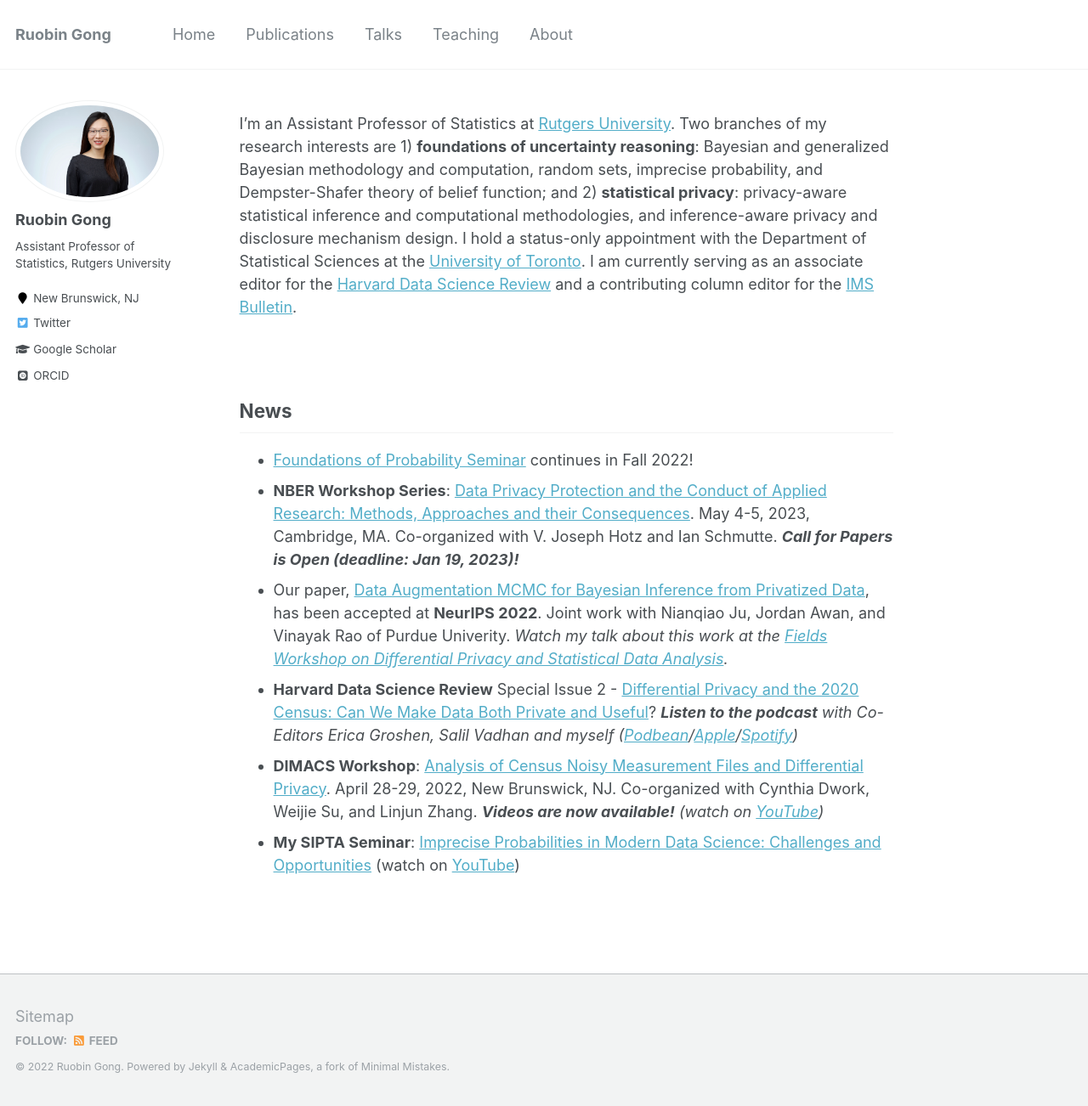
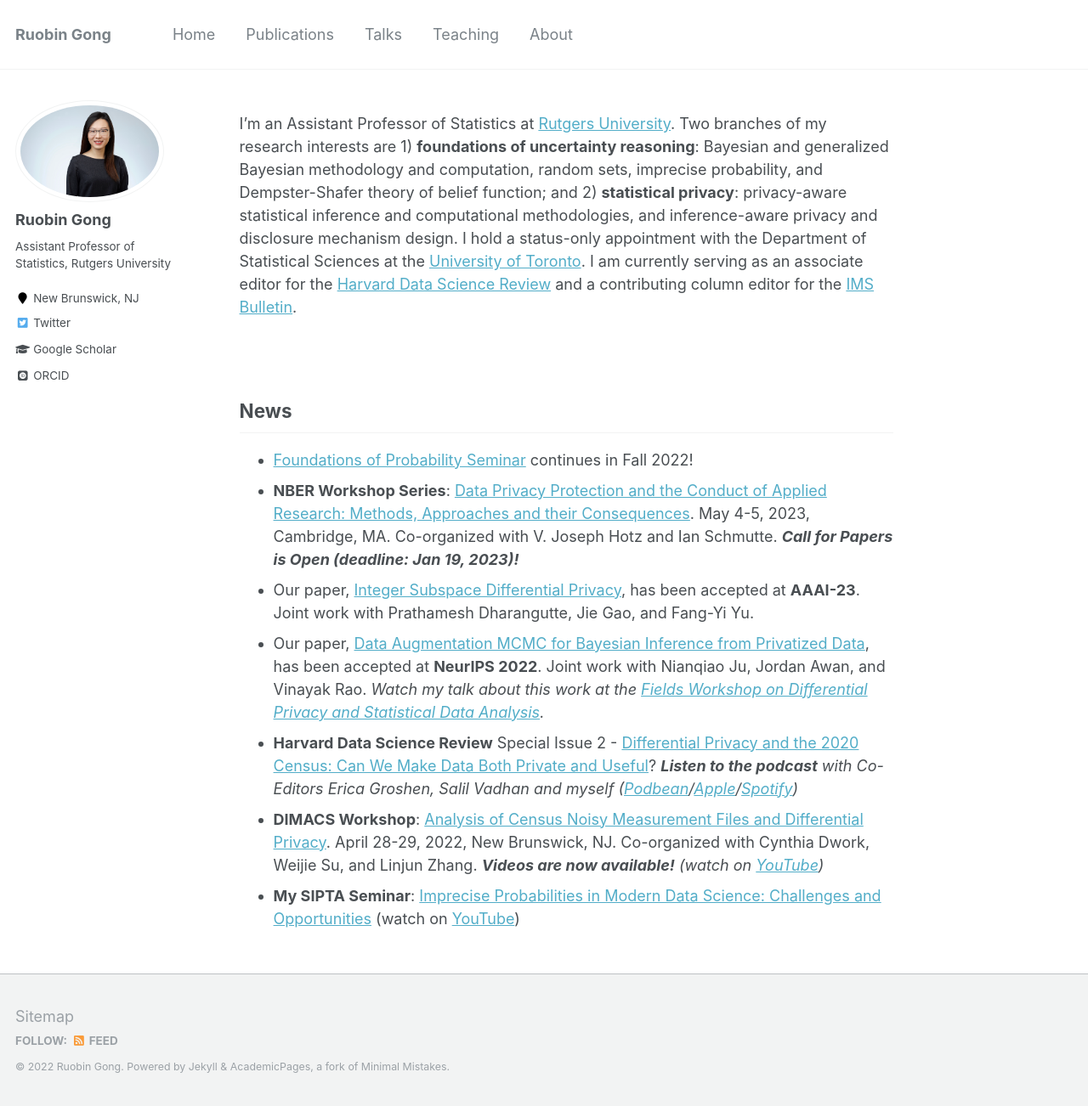
Before and after one commit to RuobinGong/RuobinGong.github.io, a Jekyll site: the page built from _pages/home.md, in a window 1280 px wide and 1302 px high. Shown: the whole window at 85% size. Built offline with Jekyll 4.4.1, drawn with Linux system fonts in a browser that asks for light colours; some web fonts are replaced.

Commit message:
Update home.md

```diff
--- a/_pages/home.md
+++ b/_pages/home.md
@@ -19,7 +19,8 @@ I'm an Assistant Professor of Statistics at [Rutgers University](https://www.sta
 
 * [Foundations of Probability Seminar](https://foundationsofprobabilityseminar.com) continues in Fall 2022!
 * **NBER Workshop Series**: [Data Privacy Protection and the Conduct of Applied Research: Methods, Approaches and their Consequences](https://www.nber.org/data-privacy-protection-and-conduct-applied-research-methods-approaches-and-their-consequences). May 4-5, 2023, Cambridge, MA. Co-organized with V. Joseph Hotz and Ian Schmutte. _**Call for Papers is Open (deadline: Jan 19, 2023)!**_
-* Our paper, [Data Augmentation MCMC for Bayesian Inference from Privatized Data](https://ruobingong.github.io/publication/2022-06-01-DAMCMC), has been accepted at **NeurIPS 2022**. Joint work with Nianqiao Ju, Jordan Awan, and Vinayak Rao of Purdue Univerity.  _Watch my talk about this work at the [Fields Workshop on Differential Privacy and Statistical Data Analysis](http://www.fields.utoronto.ca/talks/Data-Augmentation-MCMC-Bayesian-Inference-Privatized-Data)._
+* Our paper, [Integer Subspace Differential Privacy](https://ruobingong.github.io/publication/2023-02-01-integer-subspace), has been accepted at **AAAI-23**. Joint work with Prathamesh Dharangutte, Jie Gao, and Fang-Yi Yu.
+* Our paper, [Data Augmentation MCMC for Bayesian Inference from Privatized Data](https://ruobingong.github.io/publication/2022-06-01-DAMCMC), has been accepted at **NeurIPS 2022**. Joint work with Nianqiao Ju, Jordan Awan, and Vinayak Rao.  _Watch my talk about this work at the [Fields Workshop on Differential Privacy and Statistical Data Analysis](http://www.fields.utoronto.ca/talks/Data-Augmentation-MCMC-Bayesian-Inference-Privatized-Data)._
 * **Harvard Data Science Review** Special Issue 2 - [Differential Privacy and the 2020 Census: Can We Make Data Both Private and Useful](https://hdsr.mitpress.mit.edu/specialissue2)?  _**Listen to the podcast** with Co-Editors Erica Groshen, Salil Vadhan and myself ([Podbean](https://hdsr.podbean.com/e/differential-privacy-for-the-2020-us-census-can-we-make-data-both-private-and-useful-part-1/)/[Apple](https://podcasts.apple.com/us/podcast/differential-privacy-for-the-2020-u-s-census-can-we/id1558728983?i=1000571597321)/[Spotify](https://open.spotify.com/episode/4A9ahGLv5r58LJX8Alxg19))_
 * **DIMACS Workshop**: [Analysis of Census Noisy Measurement Files and Differential Privacy](http://dimacs.rutgers.edu/events/details?eID=2038). April 28-29, 2022, New Brunswick, NJ. Co-organized with Cynthia Dwork, Weijie Su, and Linjun Zhang. _**Videos are now available!** (watch on [YouTube](https://www.youtube.com/playlist?list=PLKVCRT3MRed733-w2Lo2yvCAkac9zdIVj))_
 * **My SIPTA Seminar**: [Imprecise Probabilities in Modern Data Science: Challenges and Opportunities](https://sipta.org/events/sipta-seminars/) (watch on [YouTube](https://www.youtube.com/watch?v=rNVWyG-0XgA))
```
